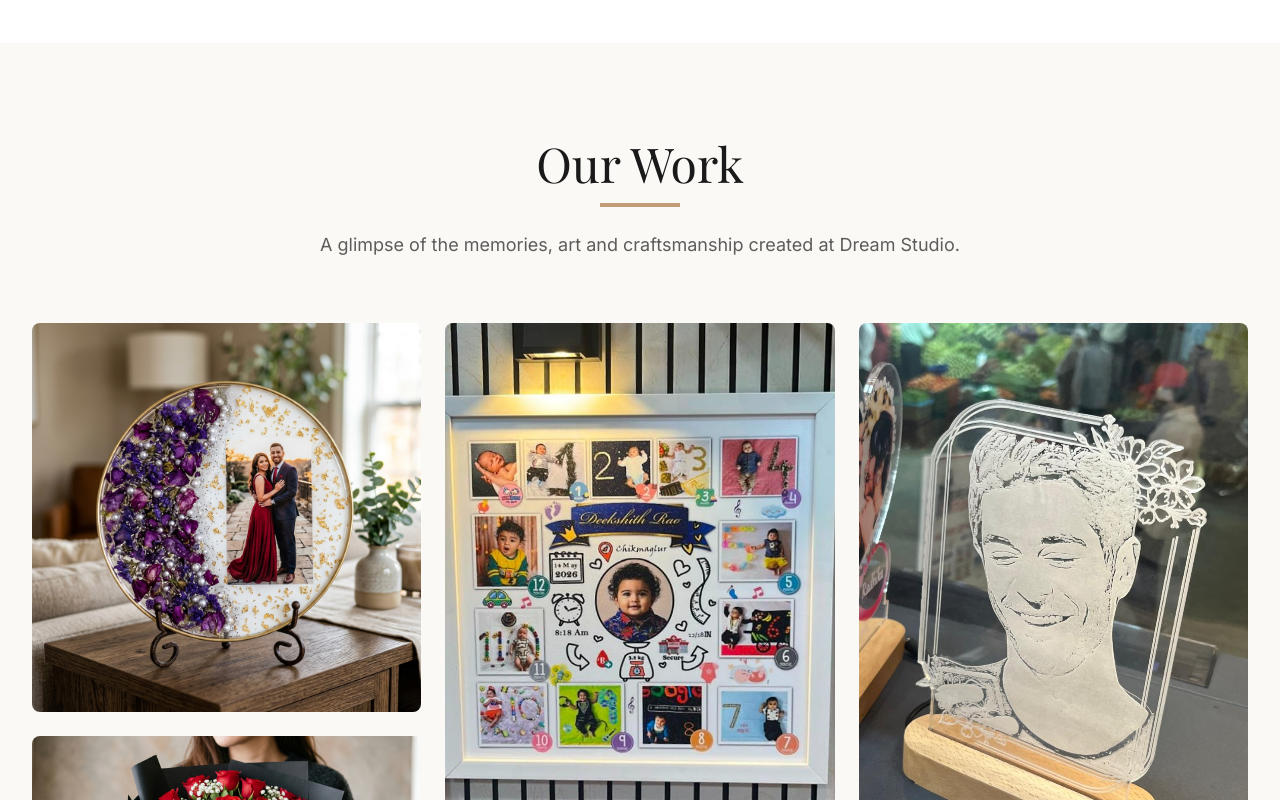
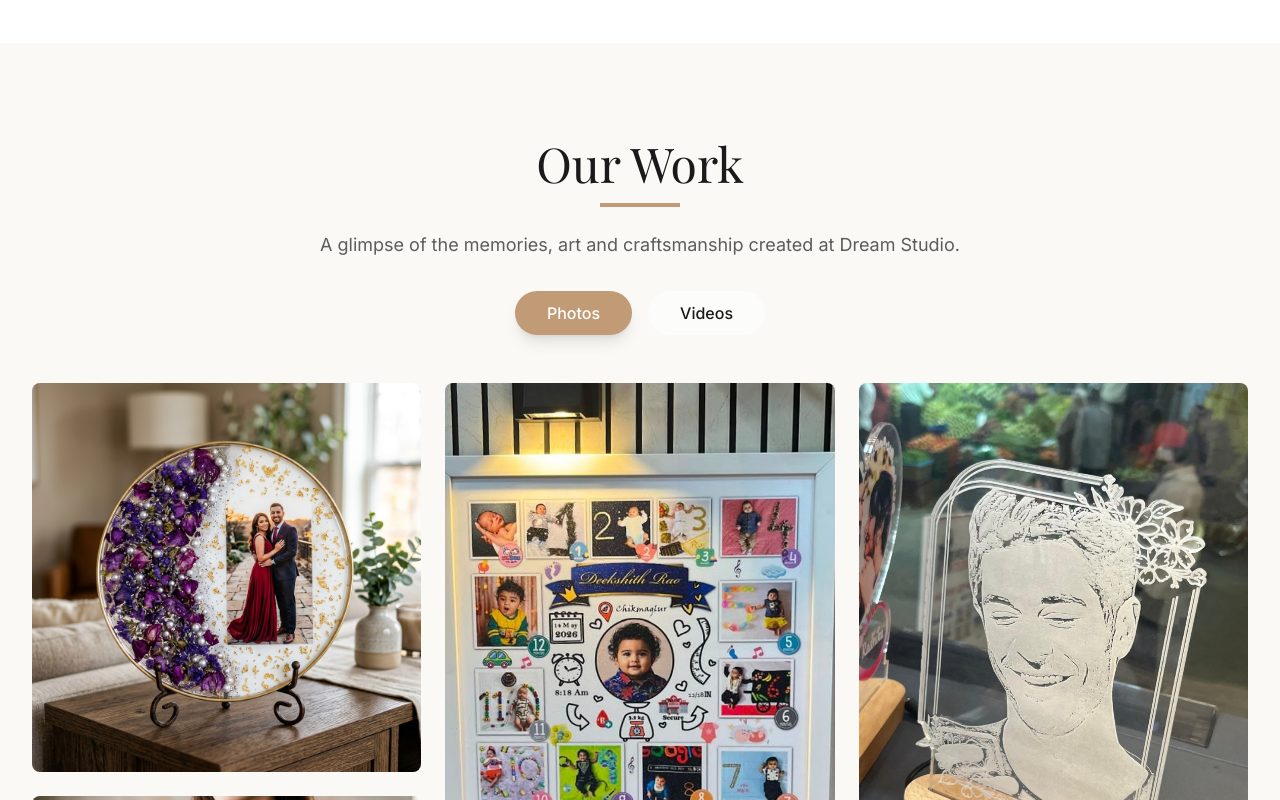
Before and after one commit to Christopher-91/Dream-Studio, a React (Vite) app: page / in a window 1280 px wide. Shown: the part 2100-2900 px from the top of the page. Built offline with nearby package versions, Linux system fonts and the light colour scheme; a web font is replaced by a local one.

Commit message:
Added Photos/Vidoes toggle

```diff
--- a/src/components/Gallery.jsx
+++ b/src/components/Gallery.jsx
@@ -1,44 +1,54 @@
-import { useState, useEffect, useCallback } from 'react';
+import { useState, useEffect, useCallback, useMemo } from 'react';
 import { motion, AnimatePresence } from 'framer-motion';
-import { X, ChevronLeft, ChevronRight } from 'lucide-react';
+import { X, ChevronLeft, ChevronRight, PlayCircle } from 'lucide-react';
 
-const images = [
-  { src: '/assets/resin-couple-plate.jpg', alt: 'Couple Photo Resin Plate', category: 'Resin Art' },
-  { src: '/assets/flower-bouquet.jpg', alt: 'Flower Bouquet', category: 'Photography' },
-  { src: '/assets/keychains.jpg', alt: 'Printed Keychains', category: 'Printing' },
-  { src: '/assets/bottle-lamp.jpg', alt: 'Custom Bottle and Lamp', category: 'Gifts' },
-  { src: '/assets/old-age-portrait.jpg', alt: 'Old Age Portrait Edit', category: 'Photo Editing' },
-  { src: '/assets/anniversary-frame.jpg', alt: 'Anniversary Frame Calendar', category: 'Frames' },
-  { src: '/assets/heart-collage.jpg', alt: 'Heart Photo Collage', category: 'Frames' },
-  { src: '/assets/baby-milestones.jpg', alt: 'Baby Milestones Frame', category: 'Frames' },
-  { src: '/assets/rotating-cube.jpg', alt: 'Rotating Photo Cube', category: 'Gifts' },
-  { src: '/assets/custom-cushion.jpg', alt: 'Custom Photo Cushion', category: 'Printing' },
-  { src: '/assets/wedding-calendar.jpg', alt: 'Wedding Calendar Frame', category: 'Frames' },
-  { src: '/assets/custom-clocks.jpg', alt: 'Custom Photo Clocks', category: 'Gifts' },
-  { src: '/assets/acrylic-lamp.jpg', alt: 'Acrylic Portrait Lamp', category: 'Gifts' },
-  { src: '/assets/collage-frame.jpg', alt: 'Love Story Collage Frame', category: 'Frames' },
-  { src: '/assets/birthday-collage-frame.jpg', alt: 'Birthday Collage Frame', category: 'Frames' },
-  { src: '/assets/wood-print.jpg', alt: 'Wood Printed Photo', category: 'Printing' },
-  { src: '/assets/pencil-sketch-frame.jpg', alt: 'Pencil Sketch Portrait Frame', category: 'Frames' },
-  { src: '/assets/custom-mugs.jpg', alt: 'Custom Printed Mugs Pyramid', category: 'Printing' },
+const mediaList = [
+  { type: 'image', src: '/assets/resin-couple-plate.jpg', alt: 'Couple Photo Resin Plate', category: 'Resin Art' },
+  { type: 'image', src: '/assets/flower-bouquet.jpg', alt: 'Flower Bouquet', category: 'Photography' },
+  { type: 'image', src: '/assets/keychains.jpg', alt: 'Printed Keychains', category: 'Printing' },
+  { type: 'image', src: '/assets/bottle-lamp.jpg', alt: 'Custom Bottle and Lamp', category: 'Gifts' },
+  { type: 'image', src: '/assets/old-age-portrait.jpg', alt: 'Old Age Portrait Edit', category: 'Photo Editing' },
+  { type: 'image', src: '/assets/anniversary-frame.jpg', alt: 'Anniversary Frame Calendar', category: 'Frames' },
+  { type: 'image', src: '/assets/heart-collage.jpg', alt: 'Heart Photo Collage', category: 'Frames' },
+  { type: 'image', src: '/assets/baby-milestones.jpg', alt: 'Baby Milestones Frame', category: 'Frames' },
+  { type: 'image', src: '/assets/rotating-cube.jpg', alt: 'Rotating Photo Cube', category: 'Gifts' },
+  { type: 'image', src: '/assets/custom-cushion.jpg', alt: 'Custom Photo Cushion', category: 'Printing' },
+  { type: 'image', src: '/assets/wedding-calendar.jpg', alt: 'Wedding Calendar Frame', category: 'Frames' },
+  { type: 'image', src: '/assets/custom-clocks.jpg', alt: 'Custom Photo Clocks', category: 'Gifts' },
+  { type: 'image', src: '/assets/acrylic-lamp.jpg', alt: 'Acrylic Portrait Lamp', category: 'Gifts' },
+  { type: 'image', src: '/assets/collage-frame.jpg', alt: 'Love Story Collage Frame', category: 'Frames' },
+  { type: 'image', src: '/assets/birthday-collage-frame.jpg', alt: 'Birthday Collage Frame', category: 'Frames' },
+  { type: 'image', src: '/assets/wood-print.jpg', alt: 'Wood Printed Photo', category: 'Printing' },
+  { type: 'image', src: '/assets/pencil-sketch-frame.jpg', alt: 'Pencil Sketch Portrait Frame', category: 'Frames' },
+  { type: 'image', src: '/assets/custom-mugs.jpg', alt: 'Custom Printed Mugs Pyramid', category: 'Printing' },
+  { type: 'video', src: '/assets/WhatsApp Video 1.mp4', alt: 'Studio Showcase 1', category: 'Video' },
+  { type: 'video', src: '/assets/WhatsApp Video 2.mp4', alt: 'Studio Showcase 2', category: 'Video' },
+  { type: 'video', src: '/assets/WhatsApp Video 3.mp4', alt: 'Studio Showcase 3', category: 'Video' },
+  { type: 'video', src: '/assets/WhatsApp Video 4.mp4', alt: 'Studio Showcase 4', category: 'Video' },
+  { type: 'video', src: '/assets/WhatsApp Video 5.mp4', alt: 'Studio Showcase 5', category: 'Video' },
 ];
 
 export default function Gallery() {
+  const [filter, setFilter] = useState('photos');
   const [selectedIndex, setSelectedIndex] = useState(null);
+
+  const filteredMedia = useMemo(() => {
+    return mediaList.filter(item => filter === 'photos' ? item.type === 'image' : item.type === 'video');
+  }, [filter]);
 
   const handleNext = useCallback((e) => {
     if (e) e.stopPropagation();
     if (selectedIndex !== null) {
-      setSelectedIndex((prev) => (prev + 1) % images.length);
+      setSelectedIndex((prev) => (prev + 1) % filteredMedia.length);
     }
-  }, [selectedIndex]);
+  }, [selectedIndex, filteredMedia.length]);
 
   const handlePrev = useCallback((e) => {
     if (e) e.stopPropagation();
     if (selectedIndex !== null) {
-      setSelectedIndex((prev) => (prev - 1 + images.length) % images.length);
+      setSelectedIndex((prev) => (prev - 1 + filteredMedia.length) % filteredMedia.length);
     }
-  }, [selectedIndex]);
+  }, [selectedIndex, filteredMedia.length]);
 
   useEffect(() => {
     const handleKeyDown = (e) => {
@@ -55,34 +65,74 @@ export default function Gallery() {
   return (
     <section id="gallery" className="py-24 bg-background">
       <div className="max-w-7xl mx-auto px-4 sm:px-6 lg:px-8">
-        <div className="text-center mb-16">
+        <div className="text-center mb-10">
           <h2 className="text-4xl md:text-5xl font-serif text-foreground mb-4">Our Work</h2>
           <div className="w-20 h-1 bg-accent mx-auto mb-6"></div>
           <p className="text-lg text-foreground/70 max-w-2xl mx-auto">
             A glimpse of the memories, art and craftsmanship created at Dream Studio.
           </p>
+
+          <div className="flex justify-center mt-8 space-x-4">
+            <button
+              onClick={() => { setFilter('photos'); setSelectedIndex(null); }}
+              className={`px-8 py-2.5 rounded-full font-medium transition-colors ${
+                filter === 'photos'
+                  ? 'bg-accent text-white shadow-lg'
+                  : 'bg-white/50 text-foreground hover:bg-white/80'
+              }`}
+            >
+              Photos
+            </button>
+            <button
+              onClick={() => { setFilter('videos'); setSelectedIndex(null); }}
+              className={`px-8 py-2.5 rounded-full font-medium transition-colors ${
+                filter === 'videos'
+                  ? 'bg-accent text-white shadow-lg'
+                  : 'bg-white/50 text-foreground hover:bg-white/80'
+              }`}
+            >
+              Videos
+            </button>
+          </div>
         </div>
 
-        <div className="columns-1 md:columns-2 lg:columns-3 gap-6 space-y-6">
-          {images.map((image, index) => (
+        <div className="columns-1 md:columns-2 lg:columns-3 gap-6 space-y-6 mt-12">
+          {filteredMedia.map((item, index) => (
             <motion.div
               key={index}
               initial={{ opacity: 0, y: 20 }}
               whileInView={{ opacity: 1, y: 0 }}
               viewport={{ once: true, margin: "-50px" }}
               transition={{ duration: 0.5, delay: index * 0.1 }}
-              className="break-inside-avoid relative overflow-hidden rounded-lg group cursor-pointer"
+              className="break-inside-avoid relative overflow-hidden rounded-lg group cursor-pointer bg-black/5"
               onClick={() => setSelectedIndex(index)}
             >
+              {item.type === 'image' ? (
                 <img
-                src={image.src}
-                alt={image.alt}
+                  src={item.src}
+                  alt={item.alt}
                   loading="lazy"
                   className="w-full h-auto transform group-hover:scale-105 transition-transform duration-700"
                 />
+              ) : (
+                <div className="relative">
+                  <video
+                    src={item.src}
+                    className="w-full h-auto transform group-hover:scale-105 transition-transform duration-700"
+                    muted
+                    loop
+                    playsInline
+                    autoPlay
+                  />
+                  <div className="absolute inset-0 flex items-center justify-center bg-black/20 group-hover:bg-black/40 transition-colors">
+                    <PlayCircle className="w-16 h-16 text-white/80" />
+                  </div>
+                </div>
+              )}
+
               <div className="absolute inset-0 bg-black/40 opacity-0 group-hover:opacity-100 transition-opacity duration-300 flex flex-col items-center justify-center p-4">
-                <span className="text-white font-serif text-xl font-medium mb-1">{image.category}</span>
-                <span className="text-white/80 text-sm uppercase tracking-wider text-center">{image.alt}</span>
+                <span className="text-white font-serif text-xl font-medium mb-1">{item.category}</span>
+                <span className="text-white/80 text-sm uppercase tracking-wider text-center">{item.alt}</span>
               </div>
             </motion.div>
           ))}
@@ -96,7 +146,7 @@ export default function Gallery() {
             initial={{ opacity: 0 }}
             animate={{ opacity: 1 }}
             exit={{ opacity: 0 }}
-            className="fixed inset-0 z-[100] flex items-center justify-center p-4 bg-black/90 backdrop-blur-sm"
+            className="fixed inset-0 z-[100] flex items-center justify-center p-4 bg-black/95 backdrop-blur-sm"
             onClick={() => setSelectedIndex(null)}
           >
             <button
@@ -107,32 +157,51 @@ export default function Gallery() {
             </button>
 
             {/* Previous Arrow */}
+            {filteredMedia.length > 1 && (
               <button
                 className="absolute left-4 md:left-8 text-white/70 hover:text-white transition-colors z-[110] bg-black/40 hover:bg-black/60 rounded-full p-2"
                 onClick={handlePrev}
               >
                 <ChevronLeft className="w-8 h-8 md:w-12 md:h-12" />
               </button>
+            )}
 
+            {filteredMedia[selectedIndex].type === 'image' ? (
               <motion.img
-              key={selectedIndex}
+                key={`img-${selectedIndex}`}
                 initial={{ opacity: 0, scale: 0.9 }}
                 animate={{ opacity: 1, scale: 1 }}
                 exit={{ opacity: 0, scale: 0.9 }}
                 transition={{ duration: 0.2 }}
-              src={images[selectedIndex].src}
-              alt={images[selectedIndex].alt}
+                src={filteredMedia[selectedIndex].src}
+                alt={filteredMedia[selectedIndex].alt}
                 className="max-w-full max-h-[90vh] object-contain rounded-sm"
                 onClick={(e) => e.stopPropagation()}
               />
+            ) : (
+              <motion.video
+                key={`vid-${selectedIndex}`}
+                initial={{ opacity: 0, scale: 0.9 }}
+                animate={{ opacity: 1, scale: 1 }}
+                exit={{ opacity: 0, scale: 0.9 }}
+                transition={{ duration: 0.2 }}
+                src={filteredMedia[selectedIndex].src}
+                className="max-w-full max-h-[90vh] object-contain rounded-sm shadow-2xl"
+                controls
+                autoPlay
+                onClick={(e) => e.stopPropagation()}
+              />
+            )}
 
             {/* Next Arrow */}
+            {filteredMedia.length > 1 && (
               <button
                 className="absolute right-4 md:right-8 text-white/70 hover:text-white transition-colors z-[110] bg-black/40 hover:bg-black/60 rounded-full p-2"
                 onClick={handleNext}
               >
                 <ChevronRight className="w-8 h-8 md:w-12 md:h-12" />
               </button>
+            )}
 
           </motion.div>
         )}
```
Lines whose indentation alone changed are shown as unchanged.
